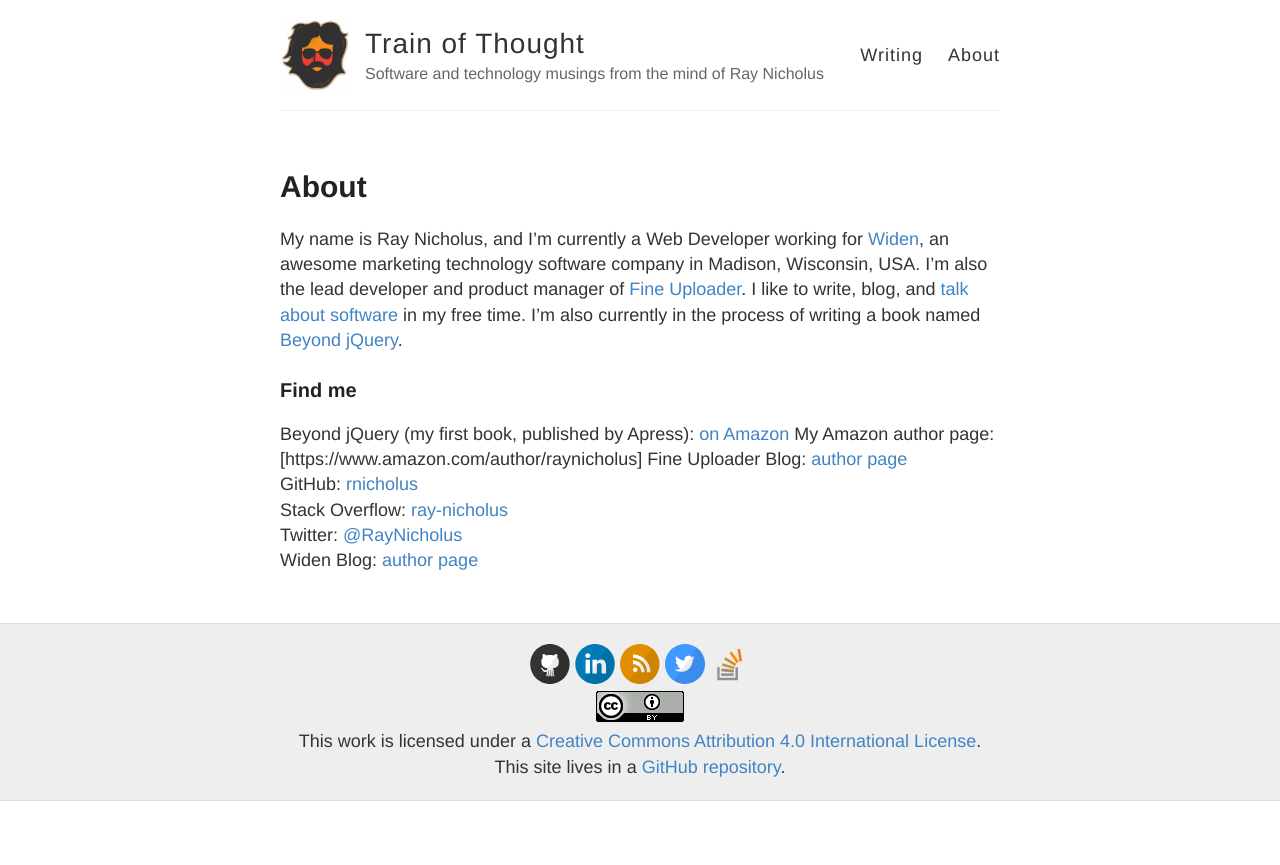
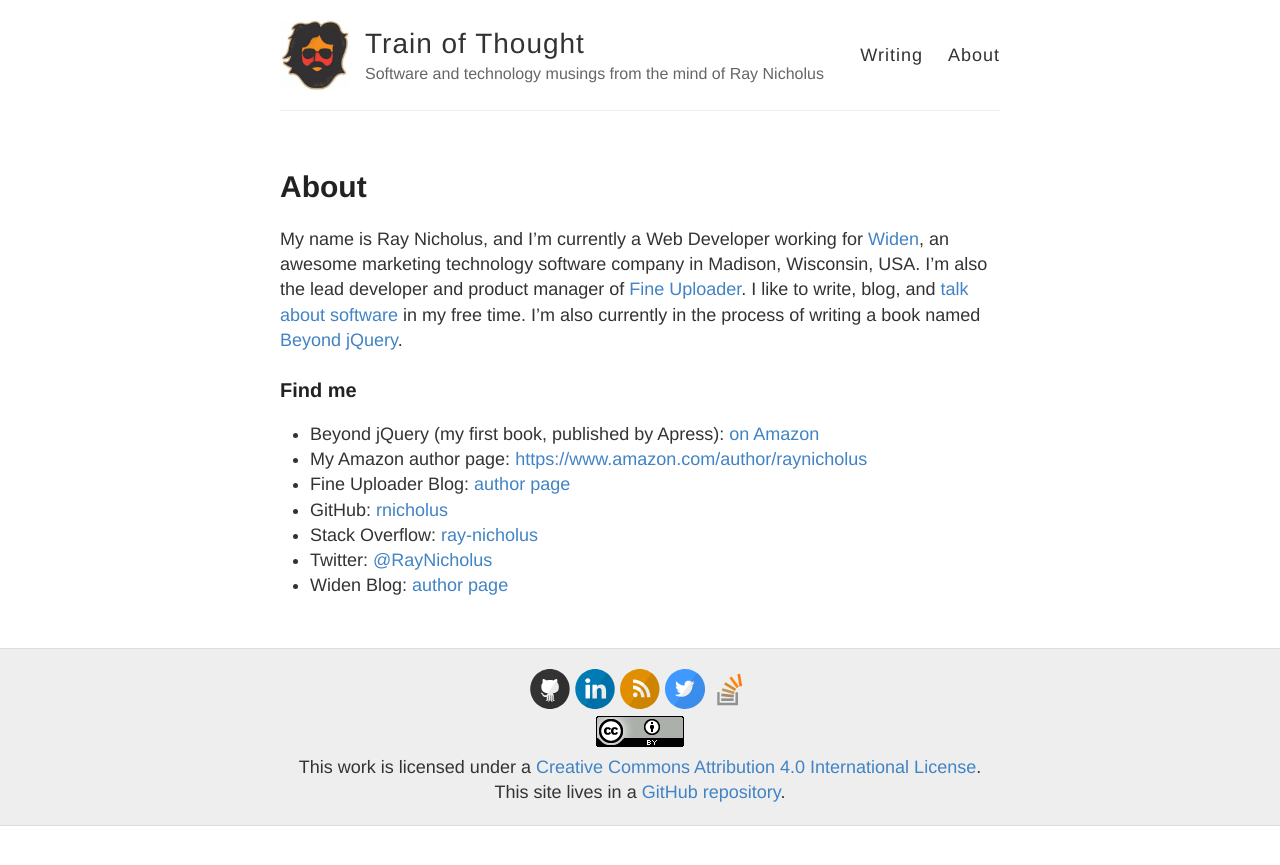
Before and after one commit to rnicholus/raynicholus.com, a Jekyll site: the page built from about.md, in a window 1280 px wide. Shown: the top 865 px of the page. Built offline with Jekyll 4.4.1, drawn with Linux system fonts in a browser that asks for light colours; some of the changed lines change nothing that is shown.

Commit message:
style updates

```diff
--- a/about.md
+++ b/about.md
@@ -11,10 +11,10 @@
 in my free time. I'm also currently in the process of writing a book named [Beyond jQuery](https://leanpub.com/beyondjquery).
 
 ### Find me
-Beyond jQuery (my first book, published by Apress): [on Amazon](https://amzn.com/1484222342)
-My Amazon author page: [https://www.amazon.com/author/raynicholus]
-Fine Uploader Blog: [author page](http://blog.fineuploader.com/author/rnicholus/)
-GitHub: [rnicholus](https://github.com/rnicholus)
-Stack Overflow: [ray-nicholus](http://stackoverflow.com/users/486979/ray-nicholus)
-Twitter: [@RayNicholus](https://twitter.com/RayNicholus)
-Widen Blog: [author page](http://www.widen.com/blog/ray-nicholus)
+- Beyond jQuery (my first book, published by Apress): [on Amazon](https://amzn.com/1484222342)
+- My Amazon author page: [https://www.amazon.com/author/raynicholus](https://www.amazon.com/author/raynicholus)
+- Fine Uploader Blog: [author page](http://blog.fineuploader.com/author/rnicholus/)
+- GitHub: [rnicholus](https://github.com/rnicholus)
+- Stack Overflow: [ray-nicholus](http://stackoverflow.com/users/486979/ray-nicholus)
+- Twitter: [@RayNicholus](https://twitter.com/RayNicholus)
+- Widen Blog: [author page](http://www.widen.com/blog/ray-nicholus)
```
